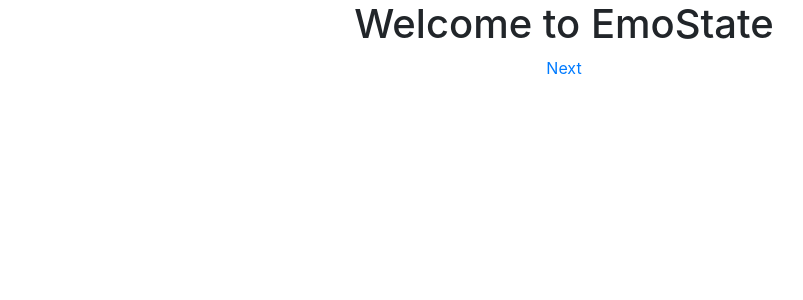
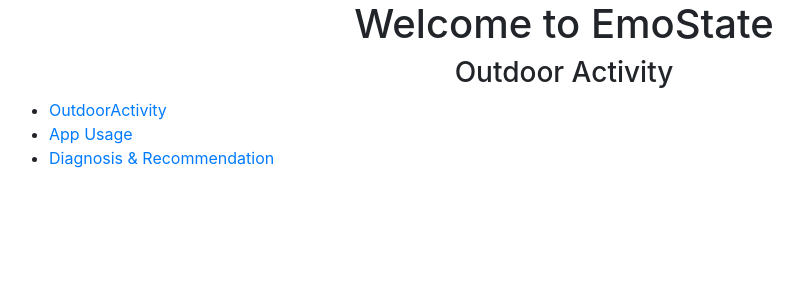
Before and after one commit to Azamat7/emostate, a Flask app: page / in a window 1280 px wide. Shown: the top 300 px of the page, without its empty margins (76-879 px from the left). Run offline with Flask 2, Linux system fonts and the light colour scheme; parts of the project's set-up code (start-up, migrations or seed data) failed here and were passed over; some libraries are stand-ins or nearby versions.

Commit message:
add links

```diff
--- a/project/client/templates/base.html
+++ b/project/client/templates/base.html
@@ -19,6 +19,11 @@
     <div class="container">
       <!-- child template -->
       {% block content %}{% endblock %}
+      <ul>
+        <li><a href="{{ url_for('main.outdoor_activity') }}">OutdoorActivity</a></li>
+        <li><a href="{{ url_for('main.app_usage') }}">App Usage</a></li>
+        <li><a href="{{ url_for('main.recommendation') }}">Diagnosis & Recommendation</a></li>
+      </ul>
     </div>
 
 
--- /dev/null
+++ b/project/client/templates/outdoor_activity.html
@@ -0,0 +1,14 @@
+{% extends "base.html" %}
+
+{% block content %}
+
+<div class="col-8 mx-auto">
+    <div class="d-flex justify-content-center">
+        <h1>Welcome to EmoState</h1>
+    </div>
+    <div class="d-flex justify-content-center">
+        <h3>Outdoor Activity</h3>
+    </div>
+</div>
+
+{% endblock %}
--- a/project/client/templates/index.html
+++ b/project/client/templates/recommendation.html
@@ -5,9 +5,10 @@
 <div class="col-8 mx-auto">
     <div class="d-flex justify-content-center">
         <h1>Welcome to EmoState</h1>
+
     </div>
     <div class="d-flex justify-content-center">
-        <a href="{{ url_for('main.test') }}">Next</a>
+        <h3>Diagnosis & Recommendation</h3>
     </div>
 </div>
 
--- a/project/server/main/views.py
+++ b/project/server/main/views.py
@@ -10,10 +10,14 @@ main_blueprint = Blueprint("main", __name__,)
 
 
 @main_blueprint.route('/', methods=["GET"])
-def index():
-  return render_template('index.html')
+def outdoor_activity():
+  return render_template('outdoor_activity.html')
 
 
-@main_blueprint.route('/test', methods=['GET'])
-def test():
-  return render_template('test.html', nums=get_nums())
+@main_blueprint.route('/app_usage', methods=['GET'])
+def app_usage():
+  return render_template('app_usage.html')
+
+@main_blueprint.route('/recommendation', methods=['GET'])
+def recommendation():
+  return render_template('recommendation.html')
```
Also changed, not shown: project/client/templates/app_usage.html (added, +14 -0 lines), project/client/templates/test.html (deleted, +0 -23 lines).
